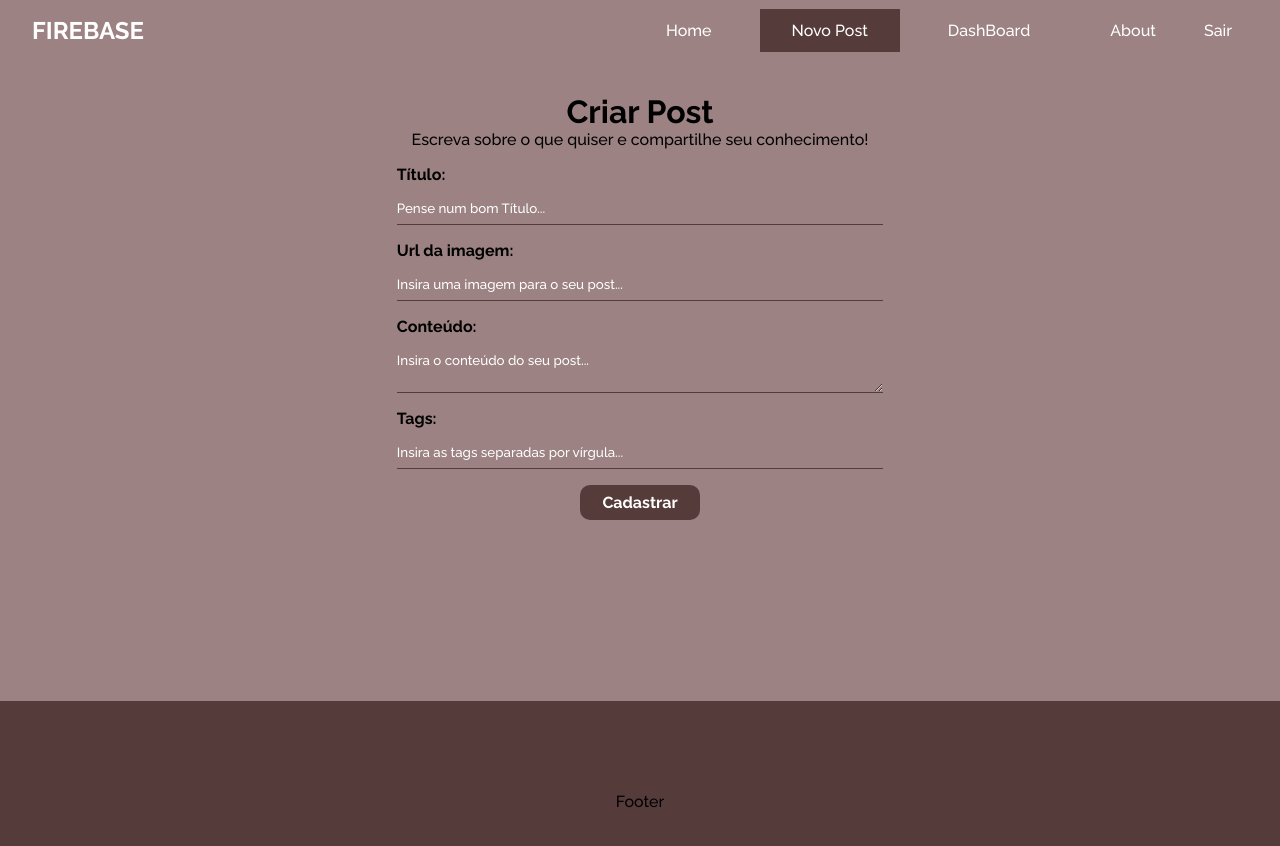
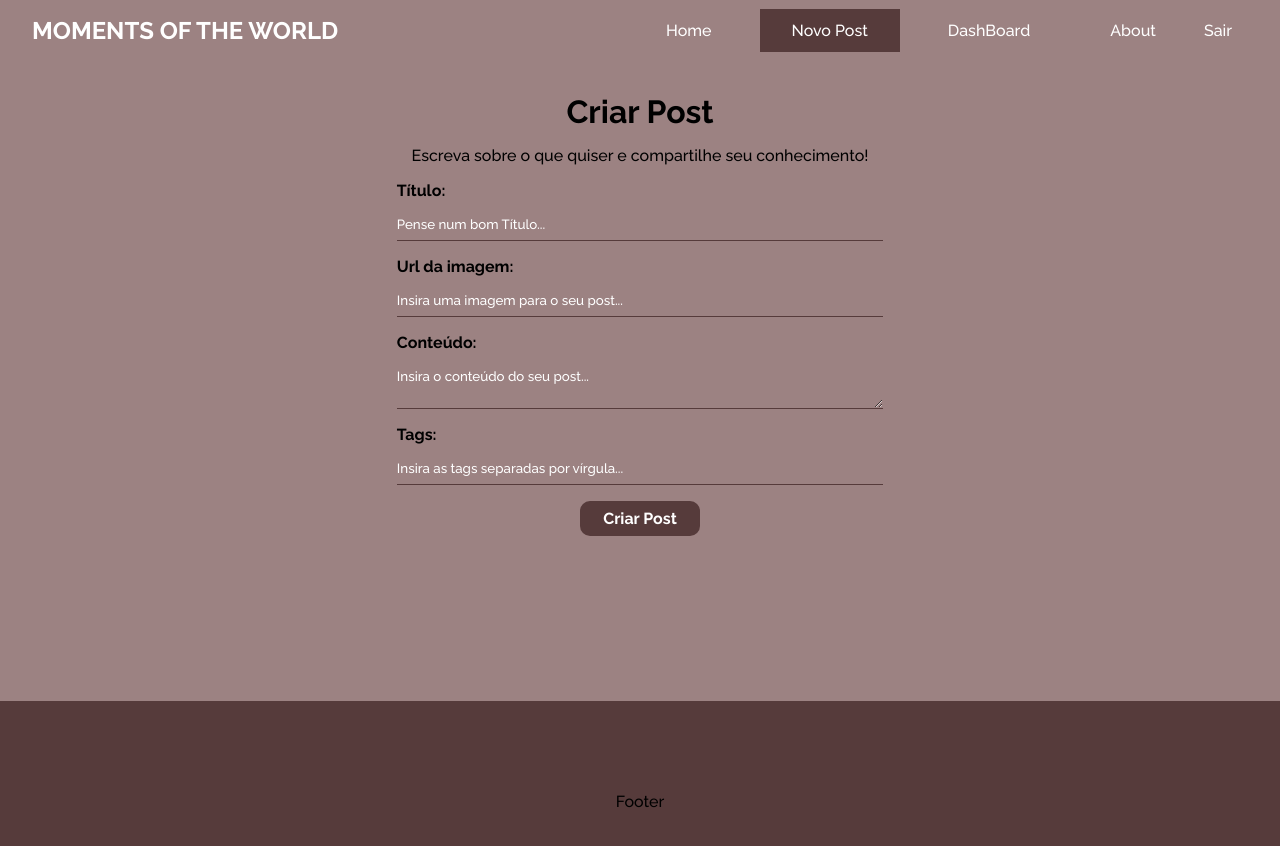
Before and after one commit to gbprg/blog, a React (Vite) app: page /posts/create in a window 1280 px wide. Shown: the top 846 px of the page. Built offline with nearby package versions, Linux system fonts and the light colour scheme; no server answers; sample sign-in values are in the browser's storage.

Commit message:
feat: corrigindo detalhes de rotas e tags

```diff
--- a/src/App.jsx
+++ b/src/App.jsx
@@ -17,6 +17,7 @@ import CreatePost from "./pages/CreatePost";
 import DashBoard from "./pages/DashBoard";
 import Search from "./pages/Search";
 import EditPost from "./pages/EditPost";
+import Post from "./pages/Post";
 
 export default function App() {
   const [user, setUser] = useState(undefined);
@@ -57,7 +58,7 @@ export default function App() {
                   path="/posts/edit/:id"
                   element={user ? <EditPost /> : <Navigate to="/login" />}
                 />
-                <Route path="/posts/:id" element={<Home />} />;
+                <Route path="/posts/:id" element={<Post />} />;
                 <Route
                   path="/posts/create"
                   element={user ? <CreatePost /> : <Navigate to="/login" />}
--- a/src/components/Navbar.jsx
+++ b/src/components/Navbar.jsx
@@ -11,7 +11,7 @@ export default function Navbar() {
   return (
     <nav className={styles.navbar}>
       <NavLink to="/" className={styles.brand}>
-        <span>Firebase</span>
+        <span>Moments of the world</span>
       </NavLink>
       <ul className={styles.links_list}>
         <li>
--- a/src/components/PostDetail.jsx
+++ b/src/components/PostDetail.jsx
@@ -1,14 +1,14 @@
 import { Link } from "react-router-dom";
+import { useEffect, useState } from "react";
 
 import styles from "./PostDetail.module.css";
-import { useEffect, useState } from "react";
 
 export default function PostDetail({ post }) {
   const [imageUrl, setImageUrl] = useState("");
 
   useEffect(() => {
     setImageUrl(post.image);
-  }, []);
+  }, [post]);
 
   return (
     <>
@@ -21,9 +21,9 @@ export default function PostDetail({ post }) {
         <h2>{post.title}</h2>
         <p>{post.createdBy}</p>
         <div className={styles.tags}>
-          {post?.tagsArray?.map((tag) => (
+          {post.tagsArray?.map((tag) => (
             <p key={tag}>
-              <span>{tag}</span>
+              <span>#</span>
               {tag}
             </p>
           ))}
--- a/src/pages/CreatePost/index.jsx
+++ b/src/pages/CreatePost/index.jsx
@@ -80,7 +80,7 @@ export default function CreatePost() {
             value={tags}
           />
         </label>
-        {!response.loading && <button className="btn">Cadastrar</button>}
+        {!response.loading && <button className="btn">Criar Post</button>}
         {response.loading && (
           <button className="btn" disabled>
             Aguarde...
```
